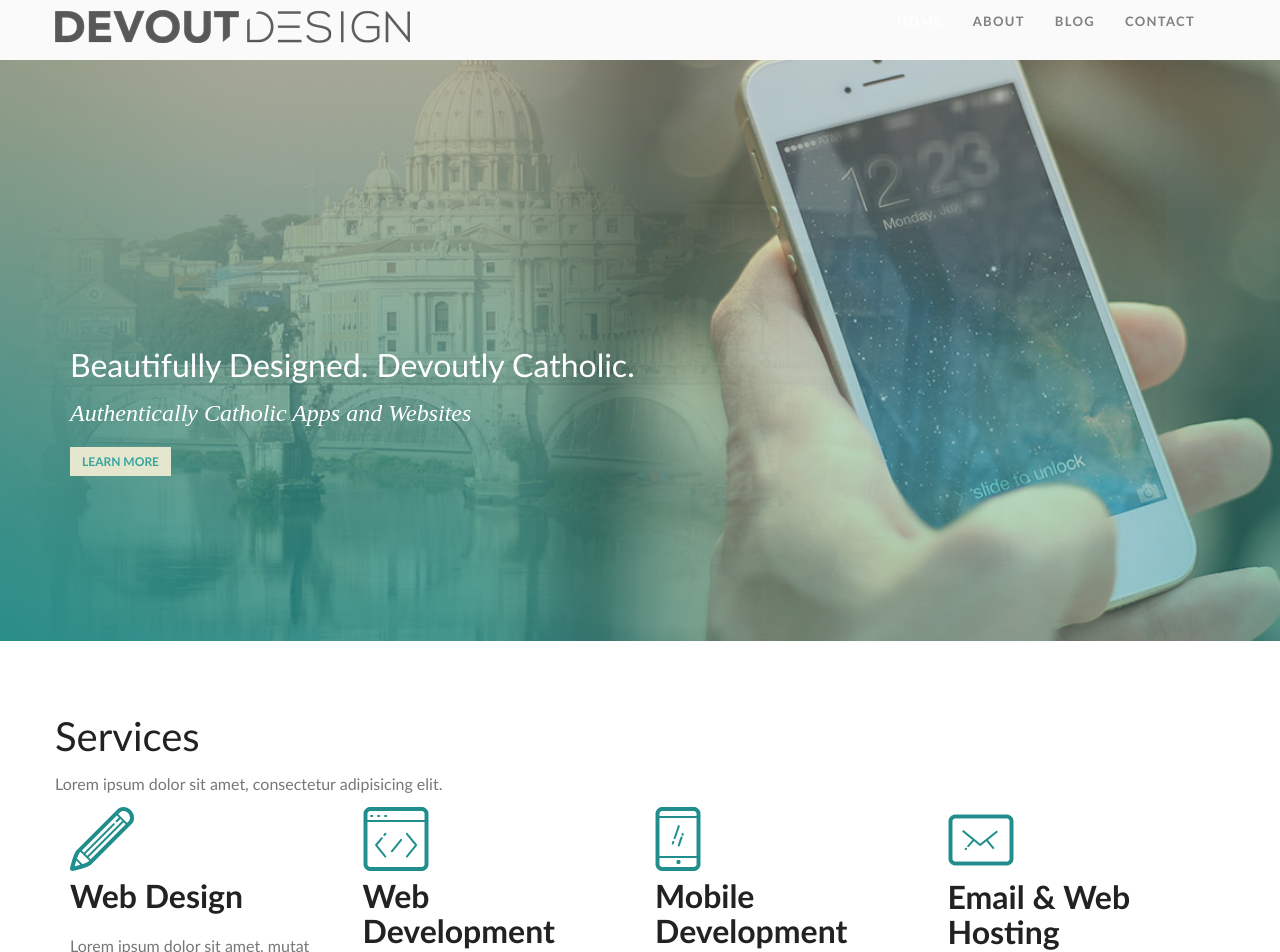
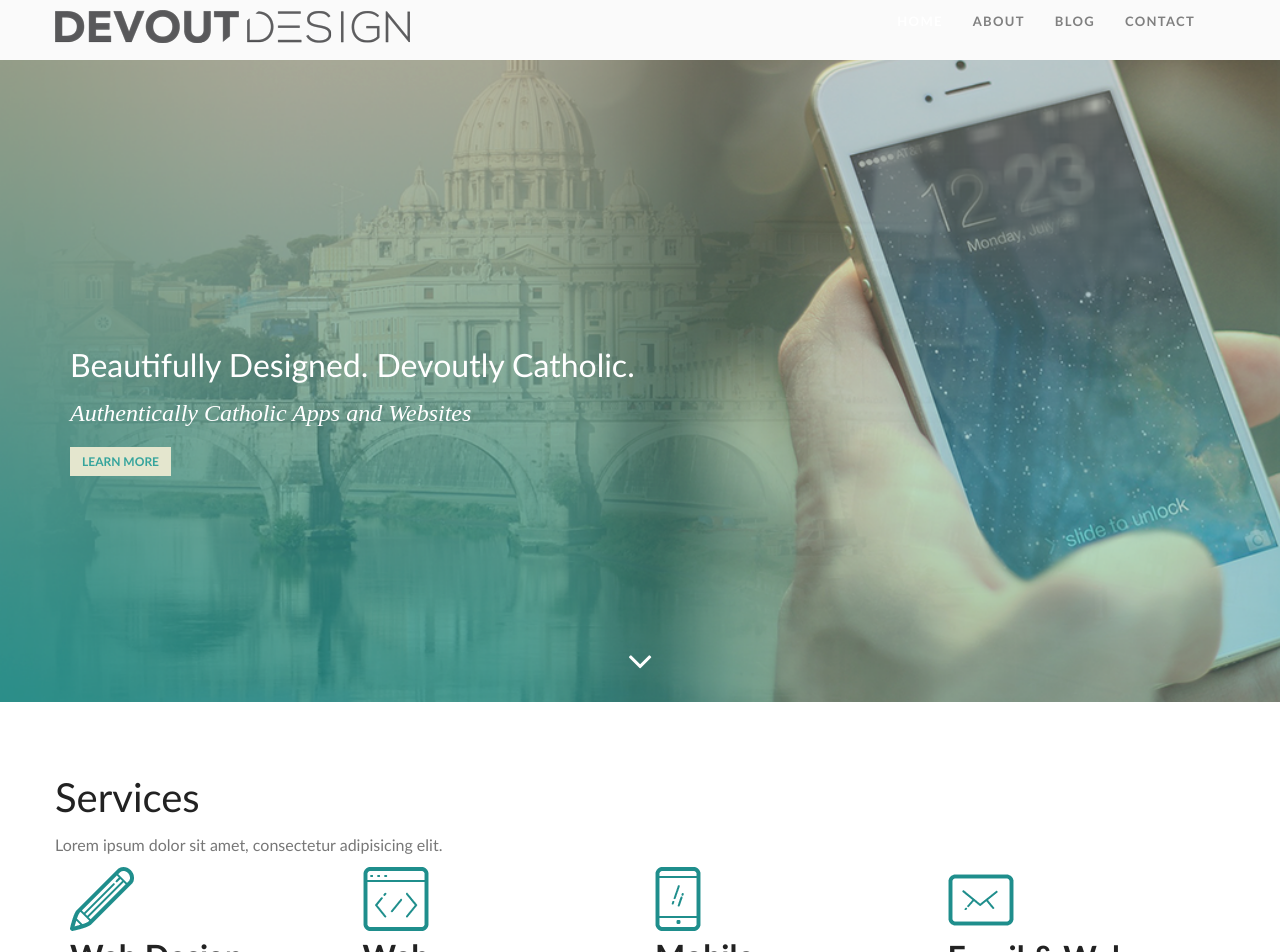
Before and after one commit to devoutdesign/devoutdesign.github.io, a Jekyll site: the page built from index.html, in a window 1280 px wide and 1400 px high. Shown: the top 952 px of the window. Built offline with Jekyll 4.4.1, drawn with Linux system fonts in a browser that asks for light colours; nearby versions of some CDN libraries.

Commit message:
Add go-to arrow

```diff
--- a/assets/_sass/featured/_featured.scss
+++ b/assets/_sass/featured/_featured.scss
@@ -34,3 +34,13 @@
     border-radius: 0;
     color: $teal;
 }
+
+.go-to-arrow {
+    margin-bottom: 20px;
+    text-align: center;
+}
+
+.fa-angle-down {
+    color: $white;
+    font-size: 2.5em
+}
--- a/index.html
+++ b/index.html
@@ -15,6 +15,9 @@ layout: default
                 </div>
             </div>
         </div>
+        <div class="go-to-arrow">
+            <i class="fa fa-angle-down"></i>
+        </div>
     </div>
 </section>
 
```
Also changed, not shown: assets/_sass/base/_typography.scss (+5 -3 lines).
